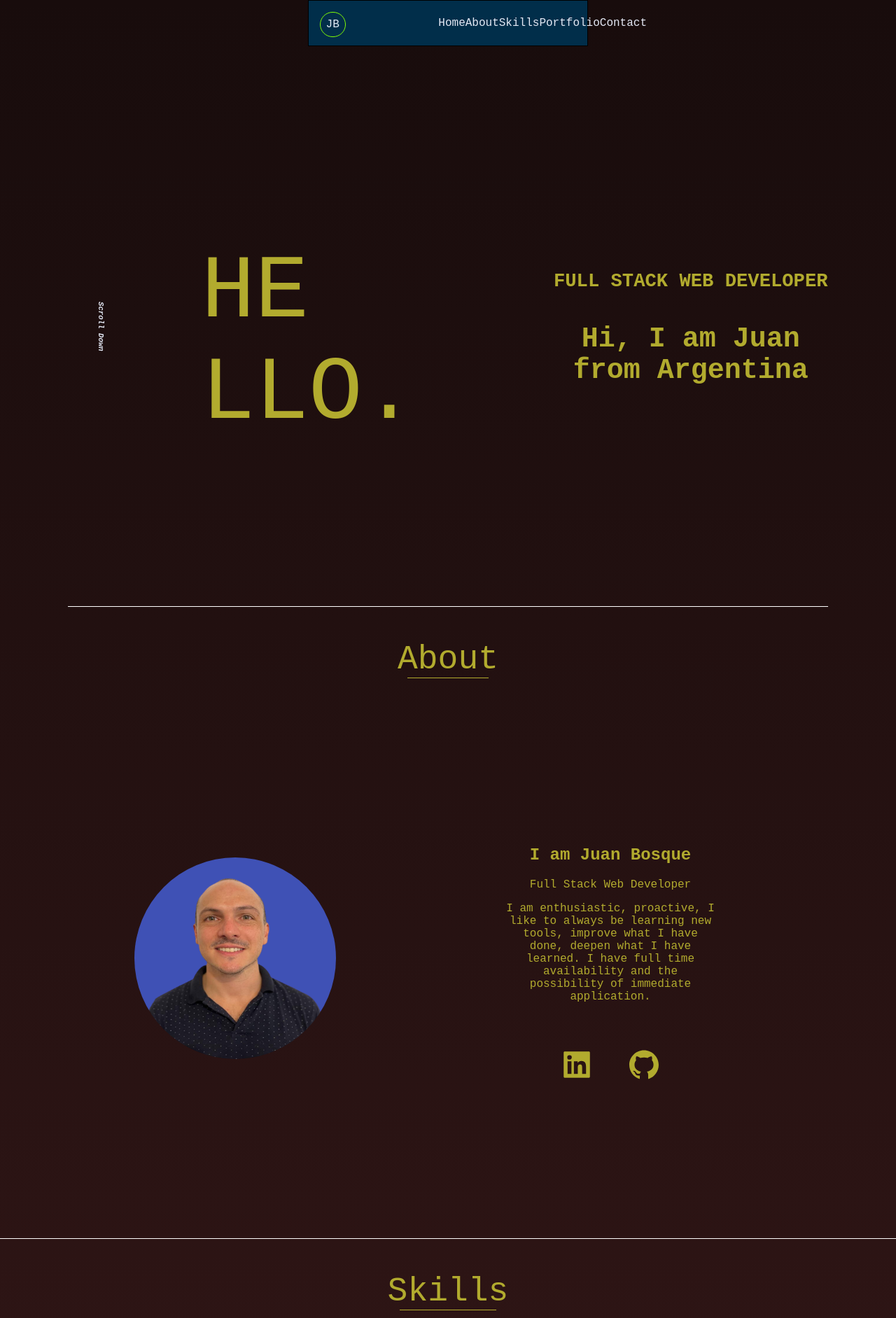
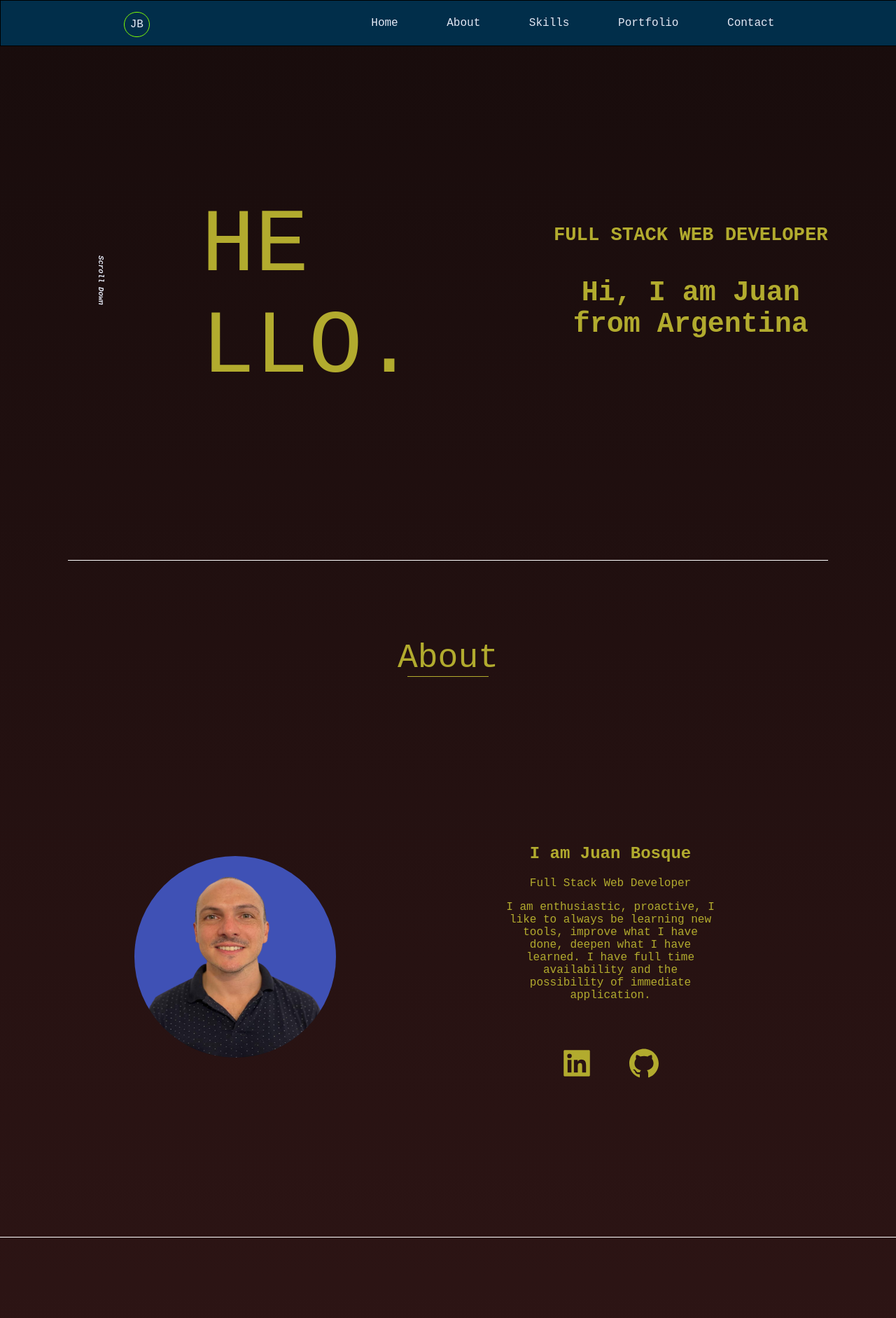
Before and after one commit to bosque-juan/portfolioreact, a React (Create React App) app: page / in a window 1280 px wide. Shown: the top 1883 px of the page at 70% size. Built offline with nearby package versions, Linux system fonts and the light colour scheme.

Commit message:
navbar fixed

```diff
--- a/src/presentational/About.module.css
+++ b/src/presentational/About.module.css
@@ -26,7 +26,7 @@
 .main {
   position:relative;
   display: inline-block;
-  padding-top: 3rem;
+  padding-top: 7rem;
   font-size: 3rem;
   justify-content: center;
 }
--- a/src/presentational/Nav.module.css
+++ b/src/presentational/Nav.module.css
@@ -1,13 +1,19 @@
 .head {
+  position: fixed;
+  z-index: 1000;
+  width: 100%;
   display: flex;
   height: 2rem;
-  justify-content: space-between;
+  justify-content:space-around;
   background-color: #012e4a;
   padding: 1rem;
   border: solid 1px black;
 }
 .logo {
+  position: relative;
+  left:1px;
   display: flex;
+  justify-items: flex-start;
   border: #82ff04 solid 1px;
   border-radius: 60px;
  align-items: center;
--- a/src/presentational/Portfolio.jsx
+++ b/src/presentational/Portfolio.jsx
@@ -8,7 +8,7 @@ export default function Portfolio() {
     <div id="portfolio" className={Style.head}>
       <Slide left cascade>
         <h1 className={Style.mainPortfolio}>Portfolio</h1>
-        <div className={Style.container}>
+        <div className={Style.containerPortfolio}>
           <div className={Style.imgContainer}>
 
               <img className={Style.imgPortfolio} src={landingS} alt="" />
--- a/src/presentational/Portfolio.module.css
+++ b/src/presentational/Portfolio.module.css
@@ -1,4 +1,4 @@
-.container {
+.containerPortfolio {
   display: flex;
   padding-top: 8%;
   justify-content: center;
@@ -14,7 +14,7 @@
 .mainPortfolio {
   position: relative;
   display: inline-block;
-  padding-top: 3rem;
+  padding-top: 7rem;
   font-size: 3rem;
   justify-content: center;
 }
@@ -70,4 +70,5 @@
 .imgContainer:hover .imgTitle {
   opacity: 1;
   border-radius: 10px;
+  transition: 1s;
 }
--- a/src/presentational/Skills.module.css
+++ b/src/presentational/Skills.module.css
@@ -33,7 +33,7 @@
 .main1 {
   position:relative;
   display: inline-block;
-  padding-top: 3rem;
+  padding-top: 7rem;
   font-size: 3rem;
   justify-content: center;
 }
```
